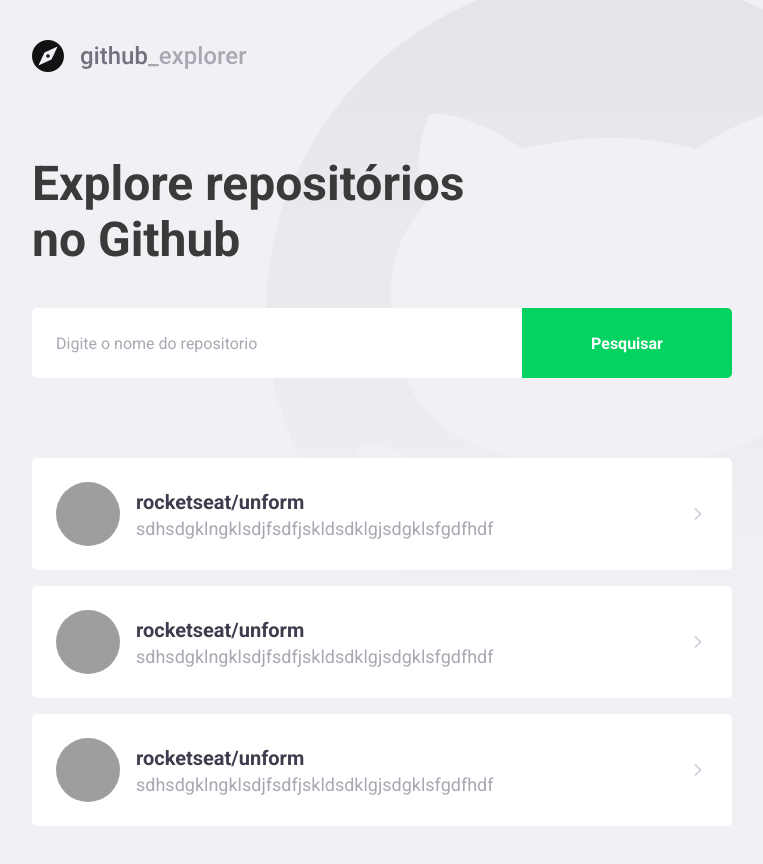
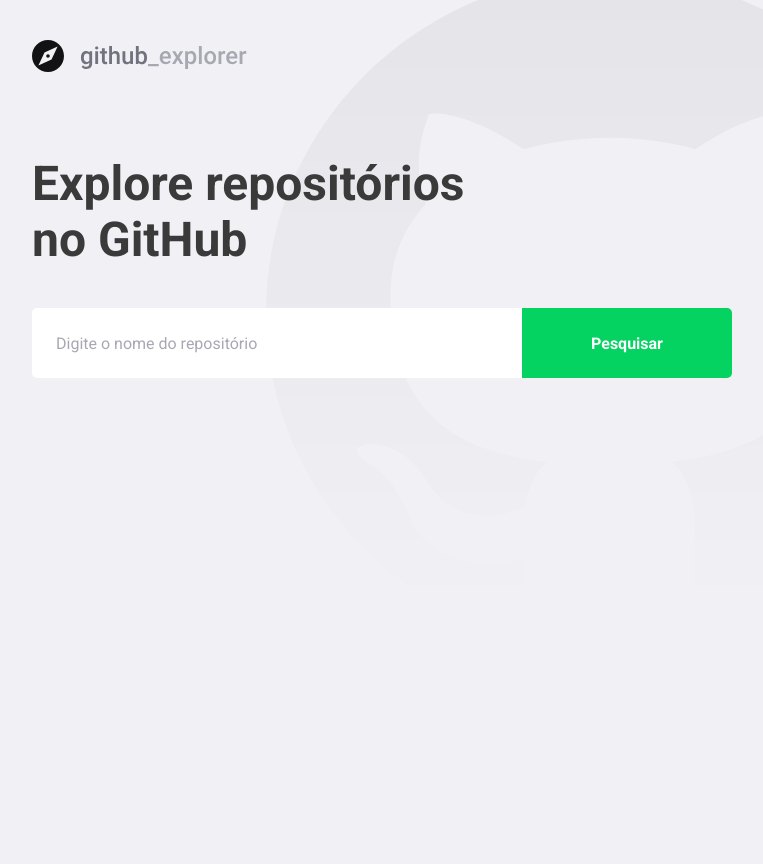
Before and after one commit to gutembergcruz/github-explorer, a React (Create React App) app: page / in a window 1280 px wide. Shown: the whole page, without its empty margins (148-911 px from the left). After the commit the page ends 800 px from the top, so only its background shows below. Built offline with nearby package versions, Linux system fonts and the light colour scheme; grey boxes are pictures that could not be loaded; the HTML template or start-up script is replaced by a standard one.

Commit message:
Conectando a API

```diff
--- a/package.json
+++ b/package.json
@@ -10,6 +10,7 @@
     "@types/node": "^12.0.0",
     "@types/react": "^17.0.0",
     "@types/react-dom": "^17.0.0",
+    "axios": "^0.21.1",
     "polished": "^4.1.1",
     "react": "^17.0.1",
     "react-dom": "^17.0.1",
--- a/src/pages/Dashboard/index.tsx
+++ b/src/pages/Dashboard/index.tsx
@@ -1,52 +1,69 @@
-import React from 'react';
+import React, { useState, FormEvent } from 'react';
 import { FiChevronRight } from 'react-icons/fi';
+import api from '../../services/api';
 
 import logoImg from '../../assets/logo.svg';
 
 import { Title, Form, Repositories } from './styles';
 
+interface Repository {
+  full_name: string;
+  description: string;
+  owner: {
+    login: string;
+    avatar_url: string;
+  };
+}
+
 const Dashboard: React.FC = () => {
+  const [newRepo, setNewRepo] = useState('');
+  const [repositories, setRepositories] = useState<Repository[]>([]);
+
+  async function handleAddRepository(
+    e: FormEvent<HTMLFormElement>,
+  ): Promise<void> {
+    e.preventDefault();
+
+    const response = await api.get<Repository>(`repos/${newRepo}`);
+
+    const repository = response.data;
+
+    setRepositories([...repositories, repository]);
+    setNewRepo('');
+  }
+
   return (
     <>
-      <img src={logoImg} alt="Github Explorer" />
-      <Title>Explore repositórios no Github</Title>
+      <img src={logoImg} alt="GitHub Explorer" />
+      <Title>Explore repositórios no GitHub</Title>
 
-      <Form>
-        <input type="text" placeholder="Digite o nome do repositorio" />
+      <Form onSubmit={handleAddRepository}>
+        <input
+          value={newRepo}
+          onChange={e => setNewRepo(e.target.value)}
+          placeholder="Digite o nome do repositório"
+        />
         <button type="submit">Pesquisar</button>
       </Form>
 
       <Repositories>
-        <a href="teste">
-          <img src="https://avatars.githubusercontent.com/u/31583703?s=460&u=39fcc83732de56a95e5a198c1beed327be4bf427&v=4" alt="" />
-          <div>
-            <strong>rocketseat/unform</strong>
-            <p>sdhsdgklngklsdjfsdfjskldsdklgjsdgklsfgdfhdf</p>
-          </div>
+        {repositories.map(repository => (
+          <a key={repository.full_name} href="teste">
+            <img
+              src={repository.owner.avatar_url}
+              alt={repository.owner.login}
+            />
+            <div>
+              <strong>{repository.full_name}</strong>
+              <p>{repository.description}</p>
+            </div>
 
-          <FiChevronRight size={20} />
-        </a>
-        <a href="teste">
-          <img src="https://avatars.githubusercontent.com/u/31583703?s=460&u=39fcc83732de56a95e5a198c1beed327be4bf427&v=4" alt="" />
-          <div>
-            <strong>rocketseat/unform</strong>
-            <p>sdhsdgklngklsdjfsdfjskldsdklgjsdgklsfgdfhdf</p>
-          </div>
-
-          <FiChevronRight size={20} />
-        </a>
-        <a href="teste">
-          <img src="https://avatars.githubusercontent.com/u/31583703?s=460&u=39fcc83732de56a95e5a198c1beed327be4bf427&v=4" alt="" />
-          <div>
-            <strong>rocketseat/unform</strong>
-            <p>sdhsdgklngklsdjfsdfjskldsdklgjsdgklsfgdfhdf</p>
-          </div>
-
-          <FiChevronRight size={20} />
-        </a>
+            <FiChevronRight size={20} />
+          </a>
+        ))}
       </Repositories>
     </>
-  )
-}
+  );
+};
 
 export default Dashboard;
--- a/src/pages/Dashboard/styles.ts
+++ b/src/pages/Dashboard/styles.ts
@@ -74,7 +74,8 @@
     }
 
     div{
-        margin-left: 16px;
+        margin: 0 16px;
+        flex: 1;
 
         strong{
             font-size: 20px;
--- /dev/null
+++ b/src/services/api.ts
@@ -0,0 +1,7 @@
+import axios from 'axios';
+
+const api = axios.create({
+  baseURL: 'https://api.github.com',
+});
+
+export default api;
```
Also changed, not shown: .eslintrc.json (added), 1 other file (tests, documents, lock files or other folders).
